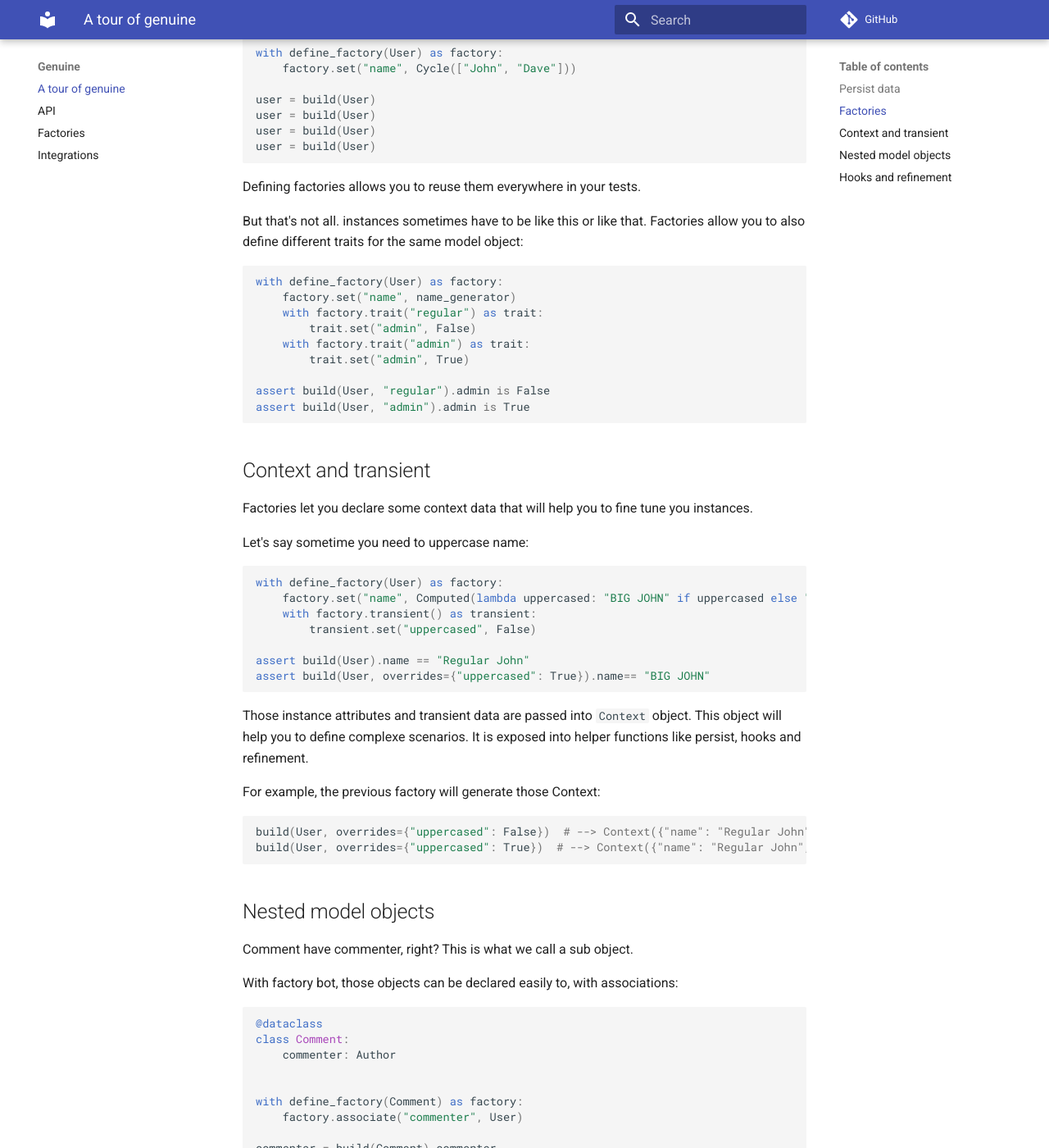
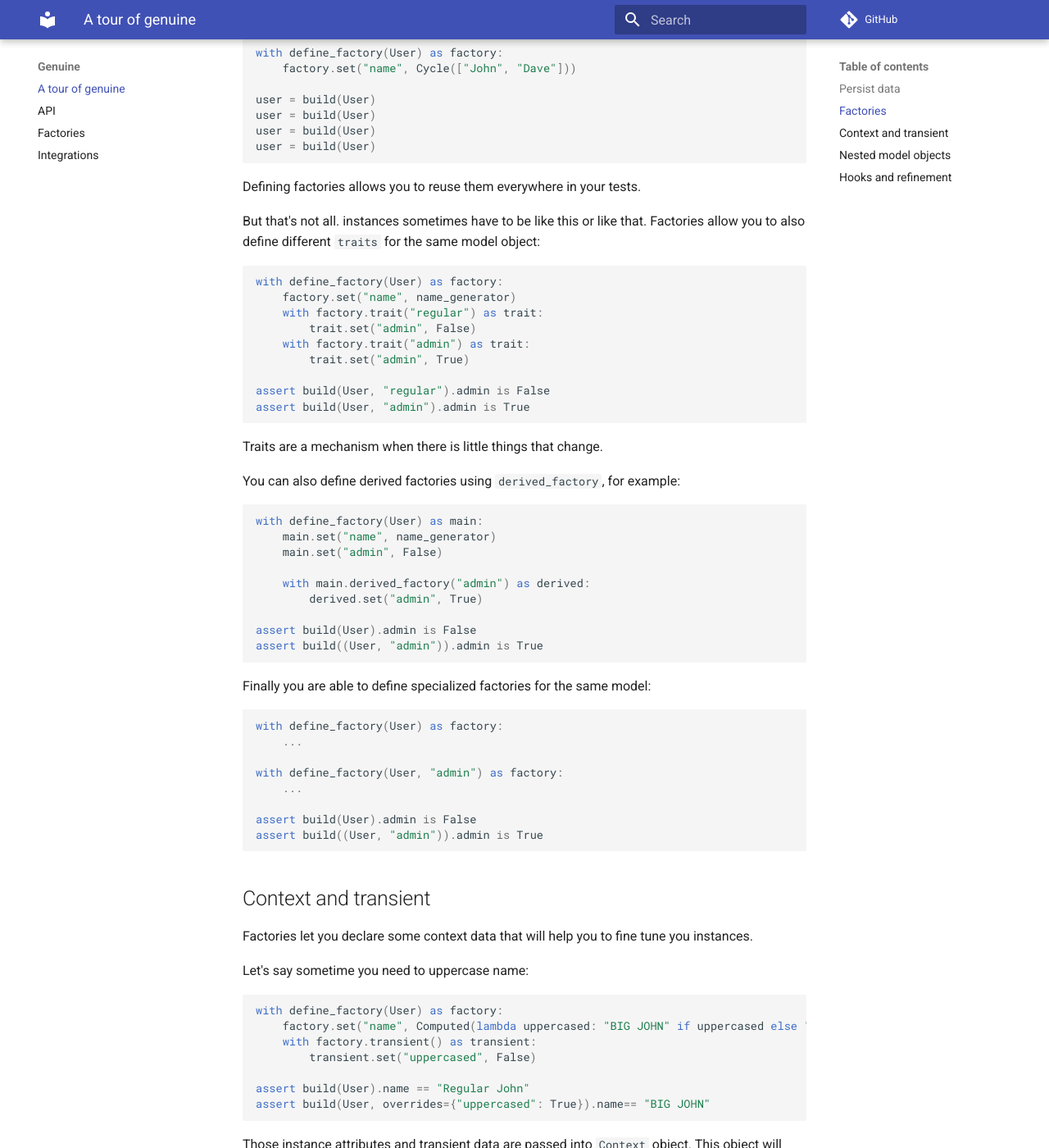
Before and after one commit to johnnoone/genuine, an MkDocs documentation site: the page built from docs/index.md, in a window 1280 px wide and 1400 px high, scrolled down 2075 px. Shown: the whole window at 82% size. Built offline with MkDocs 1.6.1 and Material for MkDocs 9.7.7, drawn with Linux system fonts in a browser that asks for light colours; comment, search, counter and statistics services are not loaded.

Commit message:
derived rather than sub

````diff
--- a/docs/index.md
+++ b/docs/index.md
@@ -110,7 +110,8 @@ user = build(User)
 
 Defining factories allows you to reuse them everywhere in your tests.
 
-But that's not all. instances sometimes have to be like this or like that. Factories allow you to also define different traits for the same model object:
+But that's not all. instances sometimes have to be like this or like that.
+Factories allow you to also define different `traits` for the same model object:
 
 ```python
 with define_factory(User) as factory:
@@ -123,6 +124,36 @@ with define_factory(User) as factory:
 assert build(User, "regular").admin is False
 assert build(User, "admin").admin is True
 ```
+
+Traits are a mechanism when there is little things that change.
+
+You can also define derived factories using `derived_factory`, for example:
+
+```python
+with define_factory(User) as main:
+    main.set("name", name_generator)
+    main.set("admin", False)
+
+    with main.derived_factory("admin") as derived:
+        derived.set("admin", True)
+
+assert build(User).admin is False
+assert build((User, "admin")).admin is True
+```
+
+Finally you are able to define specialized factories for the same model:
+
+```python
+with define_factory(User) as factory:
+    ...
+
+with define_factory(User, "admin") as factory:
+    ...
+
+assert build(User).admin is False
+assert build((User, "admin")).admin is True
+```
+
 
 ## Context and transient
 
````
Also changed, not shown: docs/api.md (+1 -1 lines), 2 other files.
